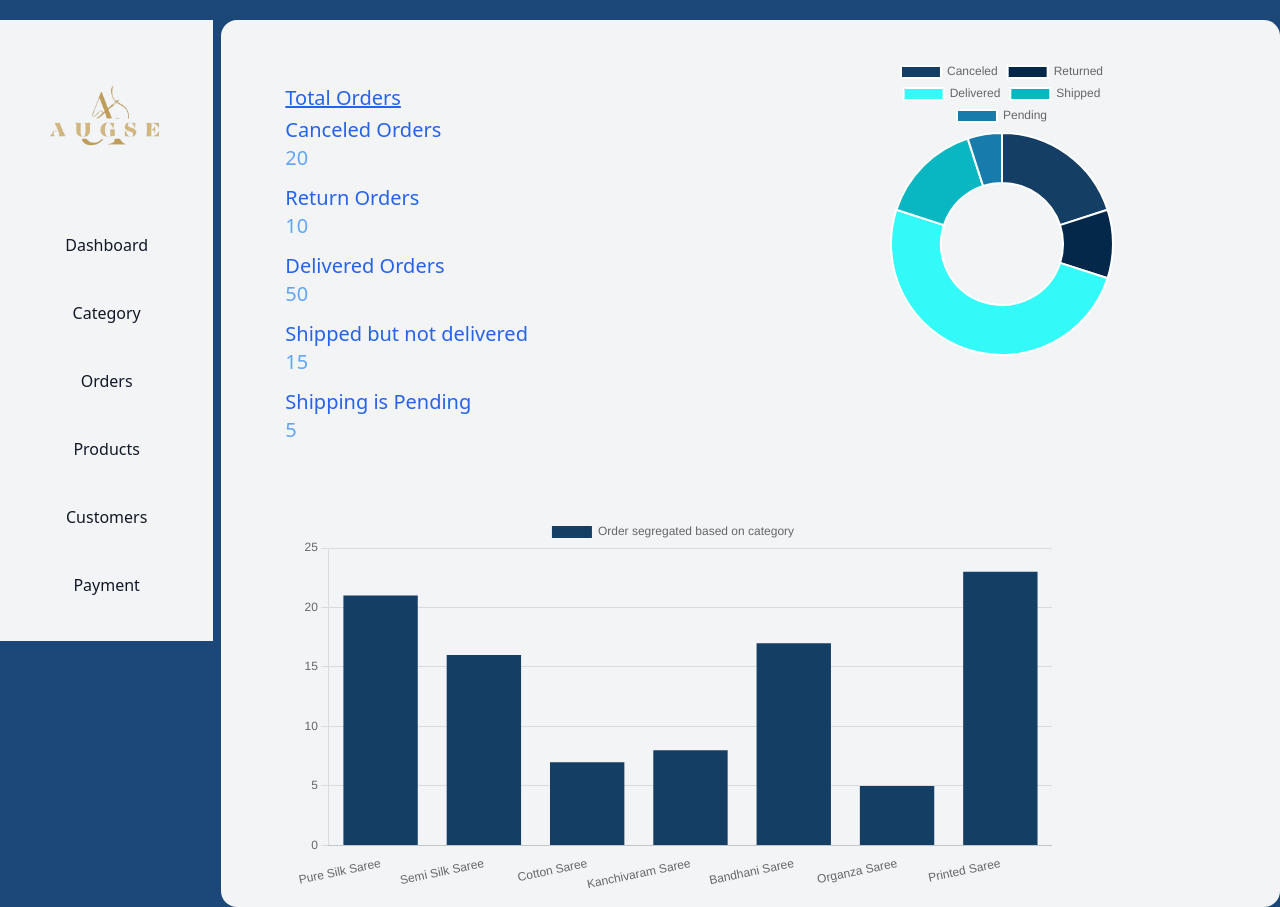
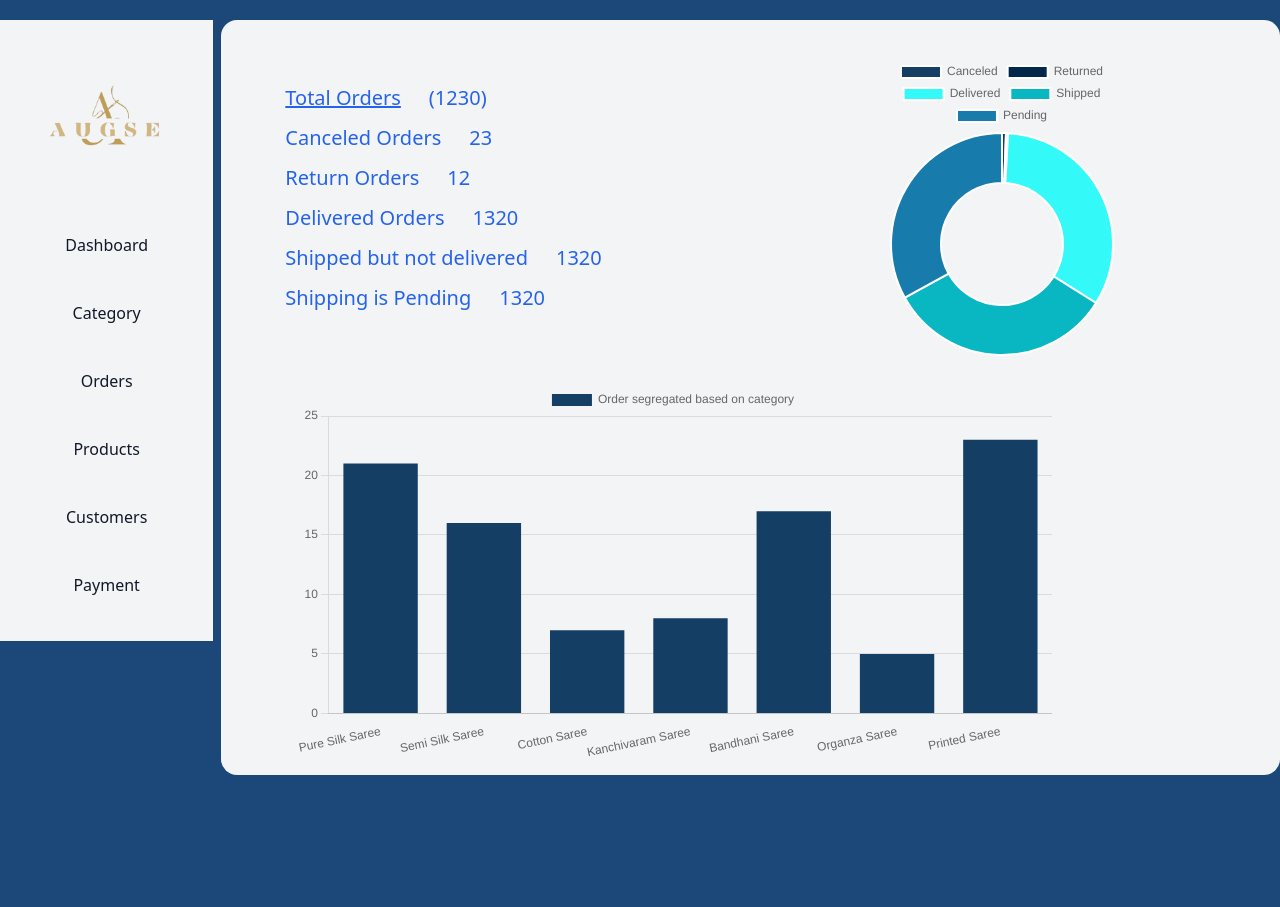
Before and after one commit to braceletProductions/augse-dashboard, a Next.js app: page /orders/orders in a window 1280 px wide. After the commit the page ends 800 px from the top, so only its background shows below. Built offline with nearby package versions, Linux system fonts and the light colour scheme.

Commit message:
apply some css

```diff
--- a/src/pages/orders/orders.jsx
+++ b/src/pages/orders/orders.jsx
@@ -76,47 +76,55 @@ const Orders = () => {
     <div className="flex mt-5">
       <Sidebar />
       <div className="flex-grow bg-gray-100 mt-0 ml-2 rounded-2xl pr-10 pl-10 pt-10 relative">
-        <div className=" text-blue-400    text-xl p-6 rounded-xl mb-6">
-          <h1 className="mb-1">
+        <div className=" text-blue-400    text-xl p-6 rounded-xl mb-6 ">
+          <h1 className="mb-3 gap-x-7 flex items-center">
             <Link href="/total/total" passHref>
-              <p className="text-blue-600 hover:underline">
-                <u>Total Orders</u>
+              <p className="text-blue-600 hover:text-blue-900 underline">
+                Total Orders
               </p>
-            </Link>
+            </Link>{" "}
+            <span className="text-blue-600">({orderData.totalOrders})</span>
           </h1>
-          <h1 className="mb-3 gap-x-2">
+          <h1 className="mb-3 gap-x-7 flex items-center">
             <Link href="/cancel/cancel" passHref>
-              <p className="text-blue-600 hover:underline">Canceled Orders</p>
+              <p className="text-blue-600 hover:text-blue-900">
+                Canceled Orders
+              </p>
             </Link>{" "}
-            {orderData.canceled}
+            <span className="text-blue-600">{orderData.canceled}</span>
           </h1>
-          <h1 className="mb-3 gap-x-2">
+
+          <h1 className="mb-3 gap-x-7 flex items-center">
             <Link href="/return/return" passHref>
-              <p className="text-blue-600 hover:underline">Return Orders</p>
+              <p className="text-blue-600 hover:text-blue-900  ">
+                Return Orders
+              </p>
             </Link>{" "}
-            {orderData.returned}
+            <span className="text-blue-600">{orderData.returned}</span>
           </h1>
-          <h1 className="mb-3 gap-x-2">
+          <h1 className="mb-3 gap-x-7 flex items-center">
             <Link href="/delivered/delivered" passHref>
-              <p className="text-blue-600 hover:underline">Delivered Orders</p>
+              <p className="text-blue-600 hover:text-blue-900  ">
+                Delivered Orders
+              </p>
             </Link>{" "}
-            {orderData.delivered}
+            <span className="text-blue-600">{orderData.delivered}</span>
           </h1>
-          <h1 className="mb-3 gap-x-2">
+          <h1 className="mb-3 gap-x-7 flex items-center">
             <Link href="/notDelivered/notdelivered" passHref>
-              <p className="text-blue-600 hover:underline">
+              <p className="text-blue-600 hover:text-blue-900  ">
                 Shipped but not delivered
               </p>
             </Link>{" "}
-            {orderData.shipped}
+            <span className="text-blue-600">{orderData.shipped}</span>
           </h1>
-          <h1 className="mb-3">
+          <h1 className="mb-3 gap-x-7 flex items-center">
             <Link href="/shipping/shipping" passHref>
-              <p className="text-blue-600 hover:underline">
+              <p className="text-blue-600 hover:text-blue-900  ">
                 Shipping is Pending
               </p>
             </Link>{" "}
-            {orderData.pending}
+            <span className="text-blue-600">{orderData.pending}</span>
           </h1>
           <div className="lg:absolute top-5 right-28 p-4 rounded-xl ">
             <Doughnut data={doughnutData} options={doughnutOptions} />
--- a/src/tempData/orderData.jsx
+++ b/src/tempData/orderData.jsx
@@ -1,9 +1,10 @@
 const orderData = {
-  canceled: 20,
-  returned: 10,
-  delivered: 50,
-  shipped: 15,
-  pending: 5,
+  totalOrders: 1230,
+  canceled: 23,
+  returned: 12,
+  delivered: 1320,
+  shipped: 1320,
+  pending: 1320,
 };
 
 export default orderData;
```
